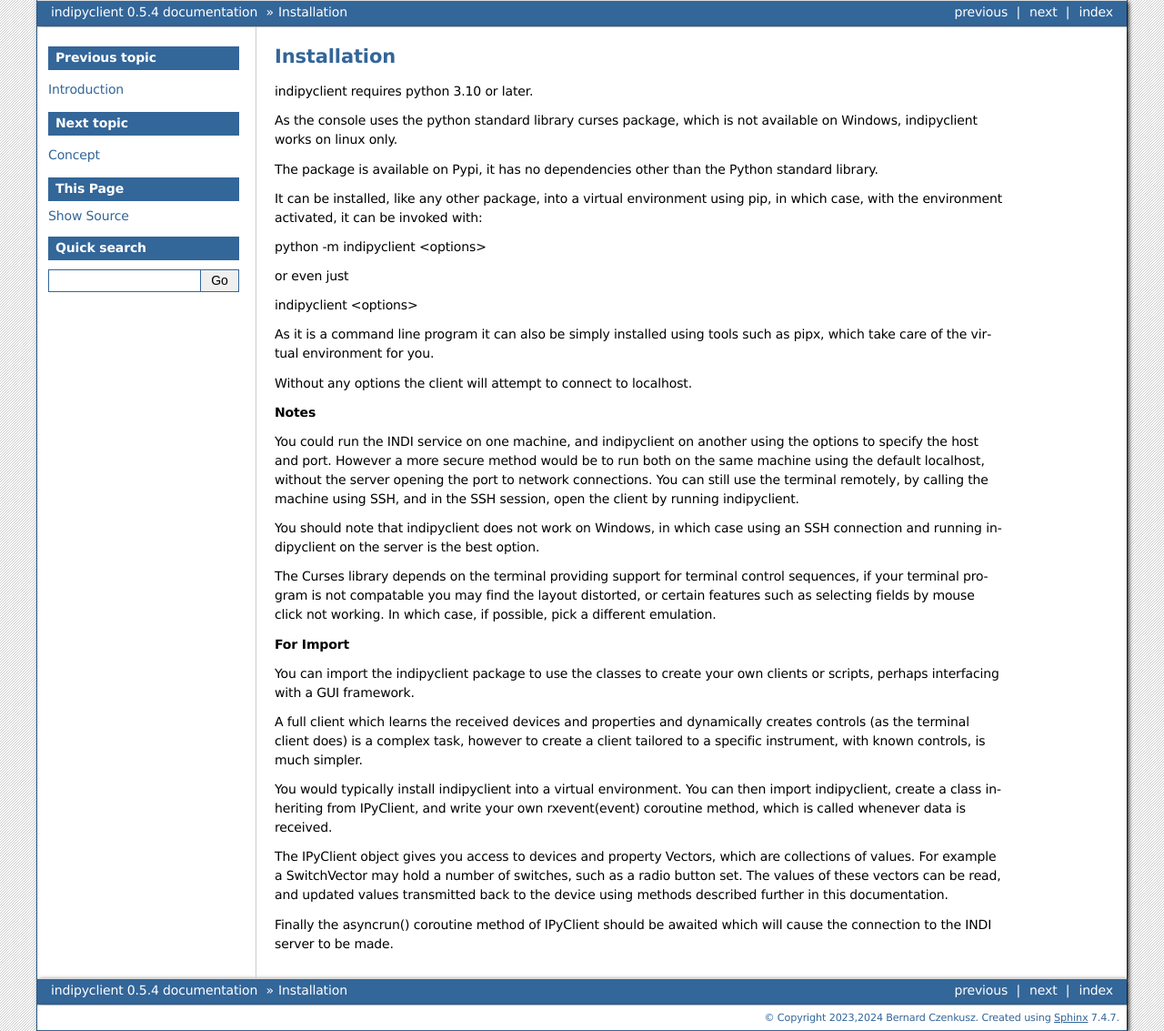
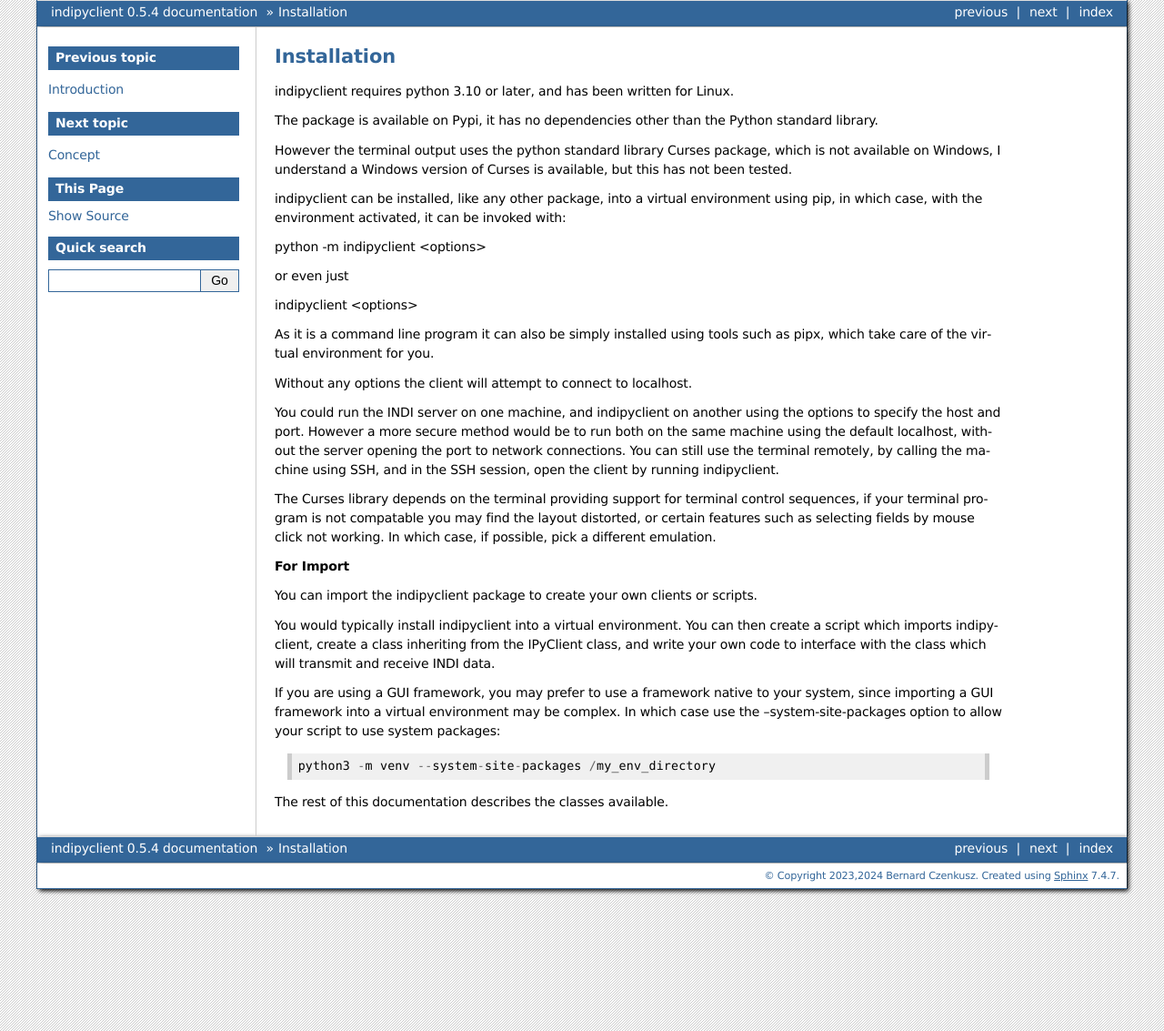
Before and after one commit to bernie-skipole/indipyclient, a Sphinx documentation site: the page built from docs/source/usage/installation.rst, in a window 1280 px wide. Shown: the whole page at 91% size. Built offline with Sphinx 7.4.7, drawn with Linux system fonts in a browser that asks for light colours.

Commit message:
doc changes

```diff
--- a/docs/source/usage/concept.rst
+++ b/docs/source/usage/concept.rst
@@ -107,7 +107,7 @@ The indipyclient classes send and receive data asynchronously, and the IPyClient
 
 The asyncrun method could be gathered together with any of your own coroutines, or could be called with the asyncio.run call.
 
-If your own code is blocking, then you will probably need to run IPyClient.asyncrun() in another thread, see :ref:`queclient`.
+If your own code is blocking, then you will probably need to run IPyClient.asyncrun() in another thread, a common method would be to introduce queues to pass data between threads. To help with this, IPyClient has a snapshot() method which returns a copy of the state of the client, with devices, vectors and members, but without the coroutine methods. This snapshot could be passed to other threads providing them with the current client information. See :ref:`queclient`.
 
 
 Example
@@ -140,6 +140,6 @@ The script checks for a setNumberVector event, and if the event matches the devi
     asyncio.run(myclient.asyncrun())
 
 
-As well as IPyClient, the function indipyclient.getfloat(value) is available which, given a string version of a number as described in the INDI specification, will return a float. This could be used in the above example to ensure value is a float.
+As well as IPyClient, the function getfloat(value) is available which, given a string version of a number as described in the INDI specification, will return a float. This could be used in the above example to ensure value is a float.
 
 .. autofunction:: indipyclient.getfloat
--- a/docs/source/usage/installation.rst
+++ b/docs/source/usage/installation.rst
@@ -1,13 +1,13 @@
 Installation
 ============
 
-indipyclient requires python 3.10 or later.
-
-As the console uses the python standard library curses package, which is not available on Windows, indipyclient works on linux only.
+indipyclient requires python 3.10 or later, and has been written for Linux.
 
 The package is available on Pypi, it has no dependencies other than the Python standard library.
 
-It can be installed, like any other package, into a virtual environment using pip, in which case, with the environment activated, it can be invoked with:
+However the terminal output uses the python standard library Curses package, which is not available on Windows, I understand a Windows version of Curses is available, but this has not been tested.
+
+indipyclient can be installed, like any other package, into a virtual environment using pip, in which case, with the environment activated, it can be invoked with:
 
 python -m indipyclient <options>
 
@@ -19,22 +19,18 @@ As it is a command line program it can also be simply installed using tools such
 
 Without any options the client will attempt to connect to localhost.
 
-**Notes**
-
-You could run the INDI service on one machine, and indipyclient on another using the options to specify the host and port. However a more secure method would be to run both on the same machine using the default localhost, without the server opening the port to network connections.  You can still use the terminal remotely, by calling the machine using SSH, and in the SSH session, open the client by running indipyclient.
-
-You should note that indipyclient does not work on Windows, in which case using an SSH connection and running indipyclient on the server is the best option.
+You could run the INDI server on one machine, and indipyclient on another using the options to specify the host and port. However a more secure method would be to run both on the same machine using the default localhost, without the server opening the port to network connections.  You can still use the terminal remotely, by calling the machine using SSH, and in the SSH session, open the client by running indipyclient.
 
 The Curses library depends on the terminal providing support for terminal control sequences, if your terminal program is not compatable you may find the layout distorted, or certain features such as selecting fields by mouse click not working. In which case, if possible, pick a different emulation.
 
 **For Import**
 
-You can import the indipyclient package to use the classes to create your own clients or scripts, perhaps interfacing with a GUI framework.
+You can import the indipyclient package to create your own clients or scripts.
 
-A full client which learns the received devices and properties and dynamically creates controls (as the terminal client does) is a complex task, however to create a client tailored to a specific instrument, with known controls, is much simpler.
+You would typically install indipyclient into a virtual environment. You can then create a script which imports indipyclient, create a class inheriting from the IPyClient class, and write your own code to interface with the class which will transmit and receive INDI data.
 
-You would typically install indipyclient into a virtual environment. You can then import indipyclient, create a class inheriting from IPyClient, and write your own rxevent(event) coroutine method, which is called whenever data is received.
+If you are using a GUI framework, you may prefer to use a framework native to your system, since importing a GUI framework into a virtual environment may be complex. In which case use the --system-site-packages option to allow your script to use system packages::
 
-The IPyClient object gives you access to devices and property Vectors, which are collections of values. For example a SwitchVector may hold a number of switches, such as a radio button set. The values of these vectors can be read, and updated values transmitted back to the device using methods described further in this documentation.
+    python3 -m venv --system-site-packages /my_env_directory
 
-Finally the asyncrun() coroutine method of IPyClient should be awaited which will cause the connection to the INDI server to be made.
+The rest of this documentation describes the classes available.
```
Also changed, not shown: README.md (+4 -2 lines), docs/source/usage/introduction.rst (+5 -5 lines).
